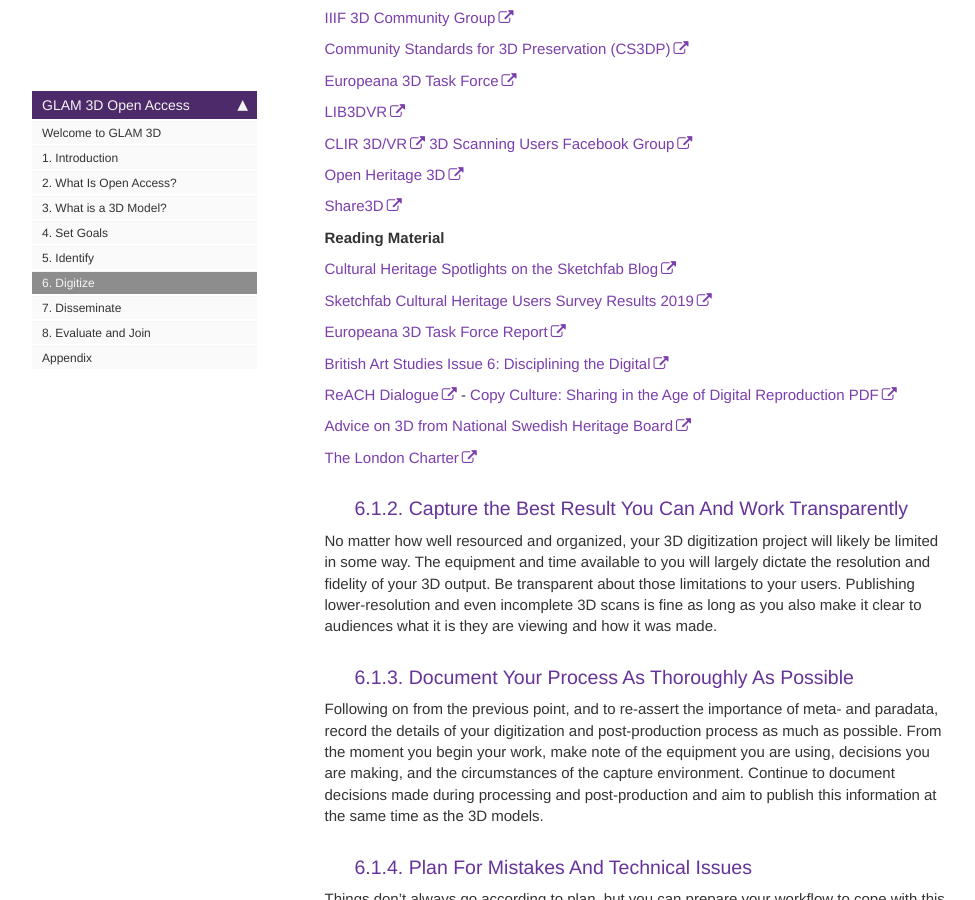
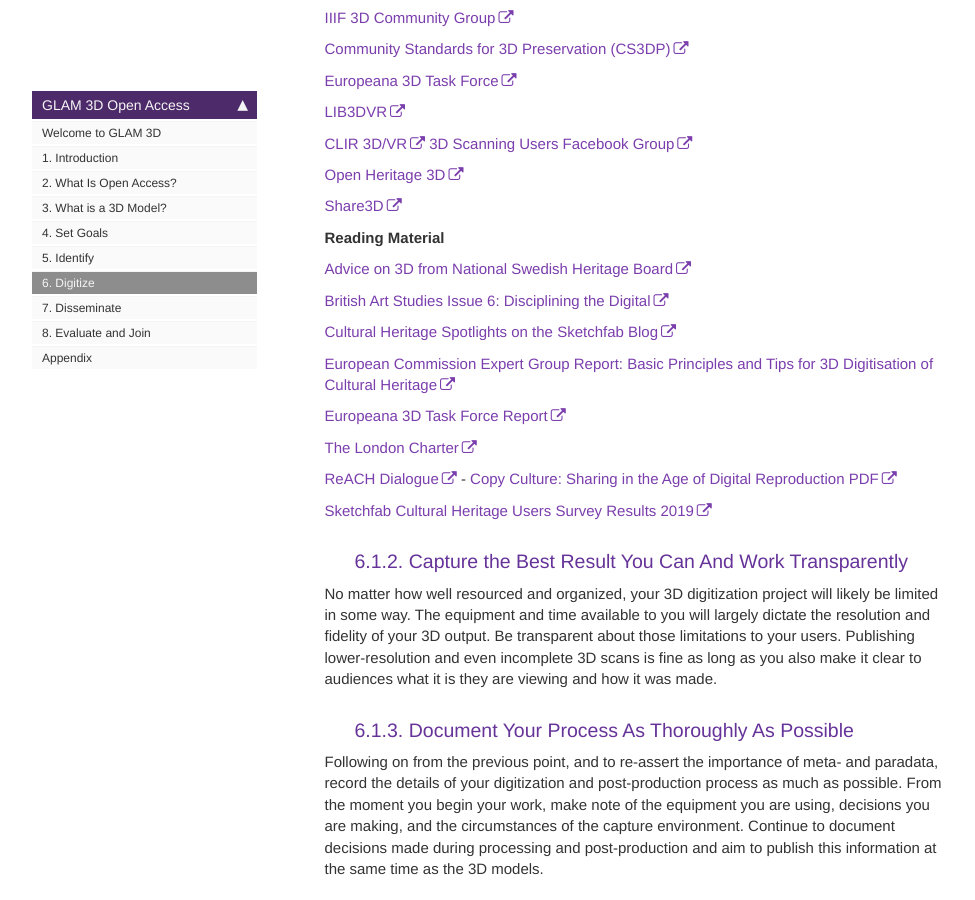
Before and after one commit to NYUEngelberg/NYUEngelberg.github.io, a Jekyll site: the page built from pages/GLAM3D/digitize.md, in a window 1280 px wide and 900 px high, scrolled down 1175 px. Shown: the whole window, without its empty margins (38-1013 px from the left). Built offline with Jekyll 4.4.1, drawn with Linux system fonts in a browser that asks for light colours; comment, search, counter and statistics services are not loaded.

Commit message:
reference to EU report + Blender Guru video

```diff
--- a/pages/GLAM3D/digitize.md
+++ b/pages/GLAM3D/digitize.md
@@ -40,19 +40,25 @@ Below are a few online communities you may wish to consider joining, as well as
 
 **Reading Material**
 
+[Advice on 3D from National Swedish Heritage Board](https://www.raa.se/in-english/outreach-and-exhibitions)
+
+[British Art Studies Issue 6: Disciplining the Digital](http://britishartstudies.ac.uk/issues/issue-index/issue-6/virtual-reproduction)
+
 [Cultural Heritage Spotlights on the Sketchfab Blog](https://sketchfab.com/blogs/community/category/community-story/cultural-heritage)
+
+[European Commission Expert Group Report: Basic Principles and Tips for 3D Digitisation of Cultural Heritage](https://ec.europa.eu/digital-single-market/en/news/basic-principles-and-tips-3d-digitisation-cultural-heritage)
+
+[Europeana 3D Task Force Report](https://pro.europeana.eu/files/Europeana_Professional/Europeana_Network/Europeana_Network_Task_Forces/Final_reports/3D-TF-final%20report.pdf)
+
+[The London Charter](http://www.londoncharter.org/)
+
+[ReACH Dialogue](https://www.vam.ac.uk/research/projects/reach-reproduction-of-art-and-cultural-heritage) - [Copy Culture: Sharing in the Age of Digital Reproduction PDF](https://vanda-production-assets.s3.amazonaws.com/2018/06/15/11/42/57/e8582248-8878-486e-8a28-ebb8bf74ace8/Copy%20Culture.pdf)
 
 [Sketchfab Cultural Heritage Users Survey Results 2019](https://tinyurl.com/skfbchsurveyresults)
 
-[Europeana 3D Task Force Report](https://pro.europeana.eu/files/Europeana_Professional/Europeana_Network/Europeana_Network_Task_Forces/Final_reports/3D-TF-final%20report.pdf)
 
-[British Art Studies Issue 6: Disciplining the Digital](http://britishartstudies.ac.uk/issues/issue-index/issue-6/virtual-reproduction)
 
-[ReACH Dialogue](https://www.vam.ac.uk/research/projects/reach-reproduction-of-art-and-cultural-heritage) - [Copy Culture: Sharing in the Age of Digital Reproduction PDF](https://vanda-production-assets.s3.amazonaws.com/2018/06/15/11/42/57/e8582248-8878-486e-8a28-ebb8bf74ace8/Copy%20Culture.pdf)
 
-[Advice on 3D from National Swedish Heritage Board](https://www.raa.se/in-english/outreach-and-exhibitions)
-
-[The London Charter](http://www.londoncharter.org/)
 
 
 
```
Also changed, not shown: pages/GLAM3D/what_is_open_access.md (+6 -2 lines).
